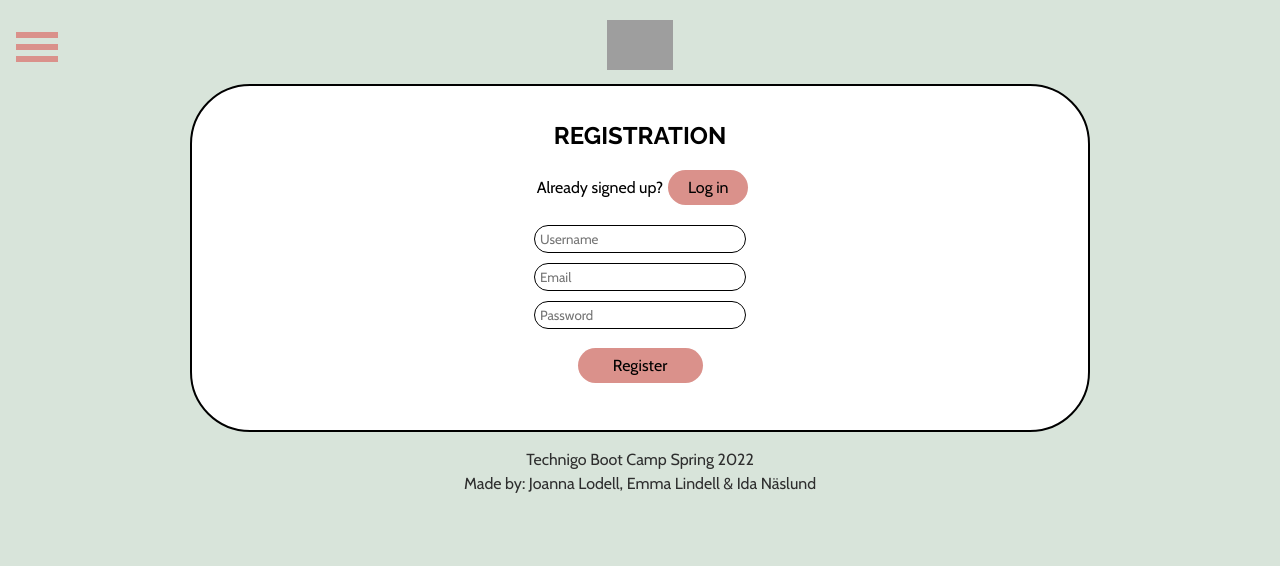
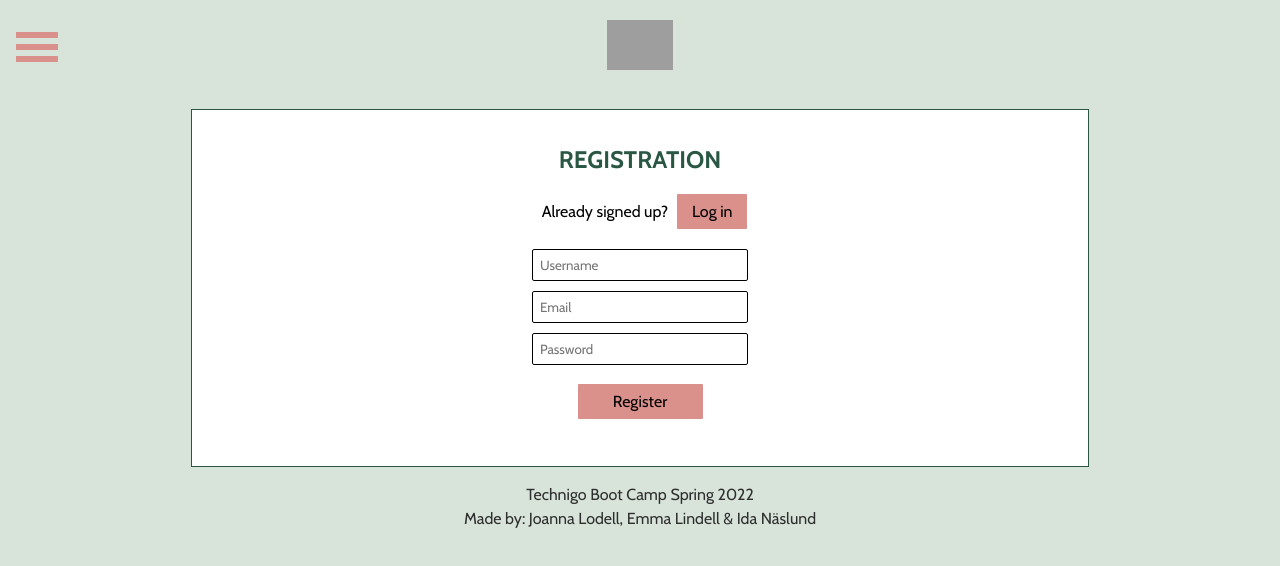
Before and after one commit to idanaslund/final-project-frontend, a React (Create React App) app: page / in a window 1280 px wide. Shown: the top 566 px of the page. Built offline with nearby package versions, Linux system fonts and the light colour scheme; grey boxes are pictures that could not be loaded.

Commit message:
login signup ready

```diff
--- a/src/theme/styles.js
+++ b/src/theme/styles.js
@@ -25,7 +25,7 @@ export const RestaurantCard = styled.div`
     font-size: 18px;
   }
 `
-/////////////// Login / Signup ///////////////
+// /////////////// Filtering Page ///////////////
 
 export const FilterContainer = styled.article`
 border: 1px solid darkgray;
@@ -39,19 +39,23 @@ border-radius: 2px;
 export const LoginSignupPage = styled.main`
   display: flex;
   justify-content: center;
+  align-items: center;
 
   .loginSignupContainer {
     background: white;
-    border: 2px solid black;
+    border: 1px solid #2a5744;
     width: 70vw;
-    border-radius: 60px;
     padding: 15px 0px;
+    margin-top: 25px;
   }
 `
 
 export const LoginSignupChoice = styled.div`
   h2 {
     text-align: center;
+    font-size: 24px;
+    color: #2a5744;
+    font-family: 'Cabin', sans-serif;
   }
 
   .modeChoice {
@@ -62,7 +66,7 @@ export const LoginSignupChoice = styled.div`
   }
 
   .modeQuestion {
-    margin: 5px;
+    margin: 9px;
   }
 
   input {
@@ -70,10 +74,20 @@ export const LoginSignupChoice = styled.div`
     font-size: 16px;
     background-color: #da918b;
     border: none;
+    width: 70px;
+    padding: 8px;
+    border-radius: 1px;
+  }
+`
+
+export const RegisterButton = styled.button`
+    font-family: 'Cabin', sans-serif;
+    font-size: 16px;
+    background-color: #da918b;
+    border: none;
     width: 80px;
     padding: 8px;
-    border-radius: 30px;
-  }
+    border-radius: 1px;
 `
 
 export const LoginSignupForm = styled.form`
@@ -83,12 +97,12 @@ export const LoginSignupForm = styled.form`
 
   input {
     background-color: white;
-    padding: 5px;
+    padding: 7px;
     margin: 5px 0;
     border: 1px solid black;
     width: 200px;
     font-family: 'Cabin', sans-serif;
-    border-radius: 60px;
+    border-radius: 2px;
   }
 
   .input-username {
@@ -103,7 +117,7 @@ export const LoginSignupForm = styled.form`
     width: 125px;
     padding: 8px;
     margin-top: 14px;
-    border-radius: 30px;
+    border-radius: 1px;
   }
 
   p {
```
